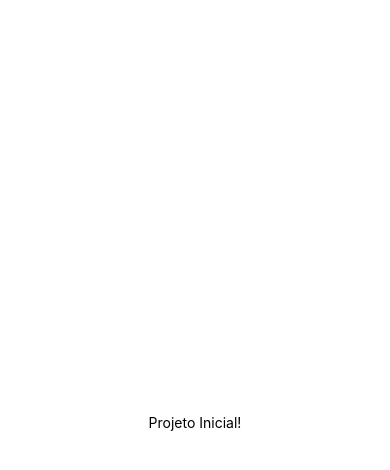
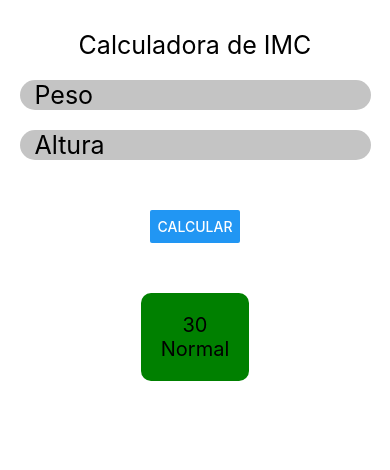
Before and after one commit to AndyElvesSantos/calculador_imc, a React Native app: screen / in a window 390 px wide. Shown: the top 470 px of the page. Built offline with nearby package versions, Linux system fonts and the light colour scheme.

Commit message:
criado os componentes da tela inicial (titulo, input, botao de calcular e resultado)

```diff
--- a/App.js
+++ b/App.js
@@ -1,21 +1,56 @@
-import { StatusBar } from 'expo-status-bar';
 import React from 'react';
-import { StyleSheet, Text, View } from 'react-native';
+import styled from 'styled-components/native'
+import { Text, View } from 'react-native';
+
+const Tela = styled.View`
+  flex : 1;
+  align-items: center;
+`
+
+const Titulo = styled.Text`
+  font-size: 25px;
+  margin-top: 30px;
+`
+const Input = styled.TextInput`
+  width: 90%;
+  background-color: #c4c4c4;
+  font-size: 25px;
+  margin-top: 20px;
+  padding-left: 15px;
+  border-radius: 15px;
+`
+const CalcularBotao = styled.Button`
+
+`
+const CalcularView = styled.View`
+  margin-top: 50px;
+`
+
+const ResultadoView = styled.View`
+  background-color: green;
+  margin-top: 50px;
+  padding: 20px;
+  align-items: center;
+  border-radius: 10px;
+`
+
+const ResultadoTexto = styled.Text`
+  font-size: 20px;
+`
 
 export default function App() {
   return (
-    <View style={styles.container}>
-      <Text>Projeto Inicial!</Text>
-      <StatusBar style="auto" />
-    </View>
+    <Tela >
+      <Titulo>Calculadora de IMC</Titulo>
+      <Input placeholder="Peso" keyboardType="Numeric"/>
+      <Input placeholder="Altura" keyboardType="Numeric"/>
+      <CalcularView>
+        <CalcularBotao title="Calcular" onPress={ () => {} } />
+      </CalcularView>
+      <ResultadoView>
+        <ResultadoTexto>30</ResultadoTexto>
+        <ResultadoTexto>Normal</ResultadoTexto>
+      </ResultadoView>
+    </Tela>
   );
 }
-
-const styles = StyleSheet.create({
-  container: {
-    flex: 1,
-    backgroundColor: '#fff',
-    alignItems: 'center',
-    justifyContent: 'center',
-  },
-});
--- a/package.json
+++ b/package.json
@@ -13,7 +13,8 @@
     "react": "16.13.1",
     "react-dom": "16.13.1",
     "react-native": "https://github.com/expo/react-native/archive/sdk-42.0.0.tar.gz",
-    "react-native-web": "~0.13.12"
+    "react-native-web": "~0.13.12",
+    "styled-components": "^5.3.0"
   },
   "devDependencies": {
     "@babel/core": "^7.9.0"
```
Also changed, not shown: 1 other file (tests, documents, lock files or other folders).
